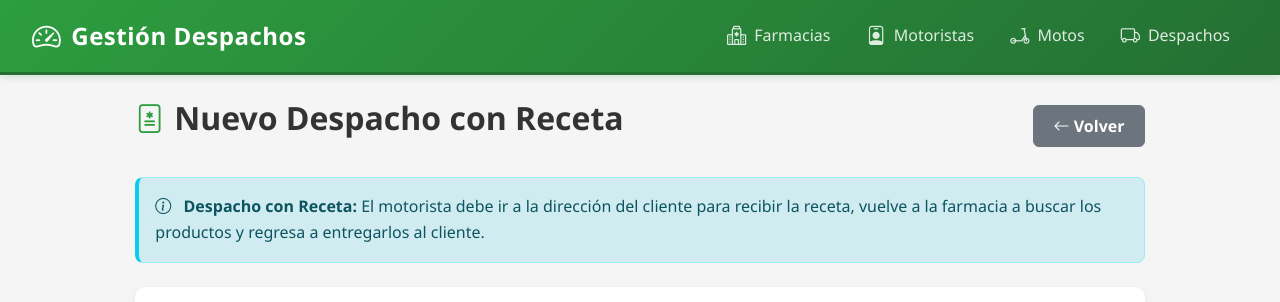
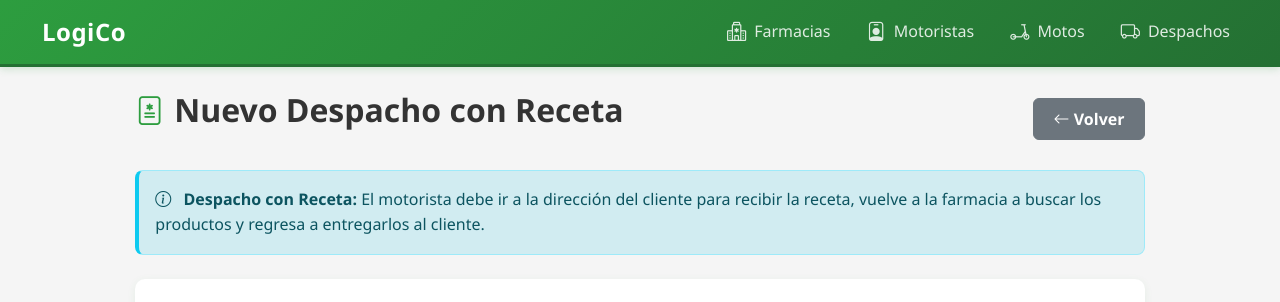
Before and after one commit to MitoJai06/Discopro, a Django app: page /despacho/receta/crear/ in a window 1280 px wide. Shown: the top 302 px of the page. Run offline with Django 5.2, Linux system fonts and the light colour scheme; data that the repository does not hold is empty.

Commit message:
cambios pequeños

```diff
--- a/Proyecto Discopro/prjDiscopro/templates/base.html
+++ b/Proyecto Discopro/prjDiscopro/templates/base.html
@@ -3,7 +3,7 @@
 <head>
     <meta charset="UTF-8">
     <meta name="viewport" content="width=device-width, initial-scale=1.0">
-    <title>{% block title %}Gestión Despachos{% endblock %}</title>
+    <title>{% block title %}LogiCo{% endblock %}</title>
     {% load static %}
     <link href="https://cdn.jsdelivr.net/npm/bootstrap@5.3.0/dist/css/bootstrap.min.css" rel="stylesheet">
     <link href="https://cdn.jsdelivr.net/npm/bootstrap-icons@1.11.0/font/bootstrap-icons.css" rel="stylesheet">
@@ -21,7 +21,7 @@
     <nav class="navbar navbar-expand-lg navbar-dark mb-4">
         <div class="container-fluid">
             <a class="navbar-brand fw-bold" href="{% url 'farmacia_list' %}">
-                <i class="bi bi-speedometer2"></i> Gestión Despachos
+                <i ></i> LogiCo
             </a>
             <button class="navbar-toggler" type="button" data-bs-toggle="collapse" data-bs-target="#navbarNav">
                 <span class="navbar-toggler-icon"></span>
```
Also changed, not shown: Proyecto Discopro/prjDiscopro/SECURITY_PATTERNS.md (+1 -4 lines).
